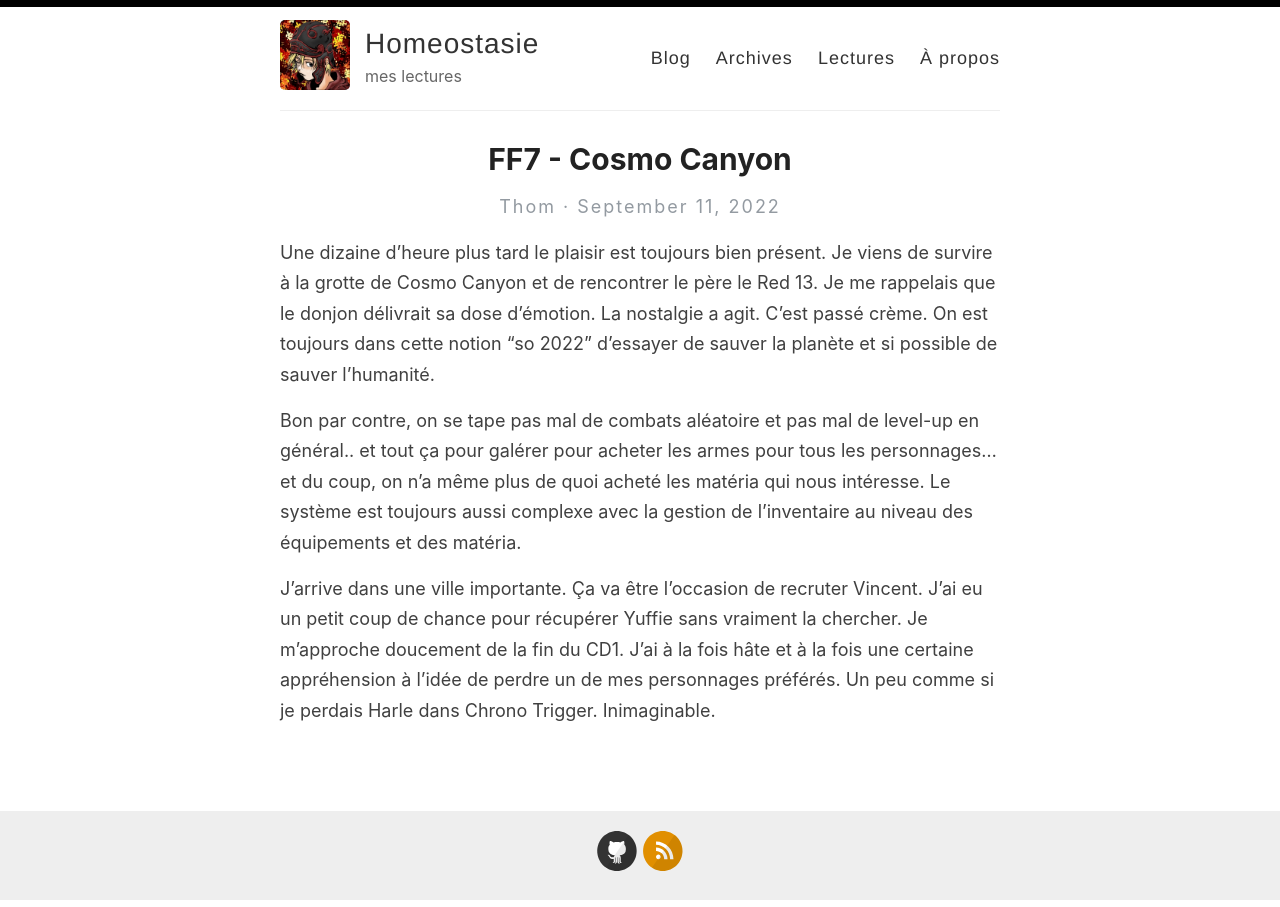
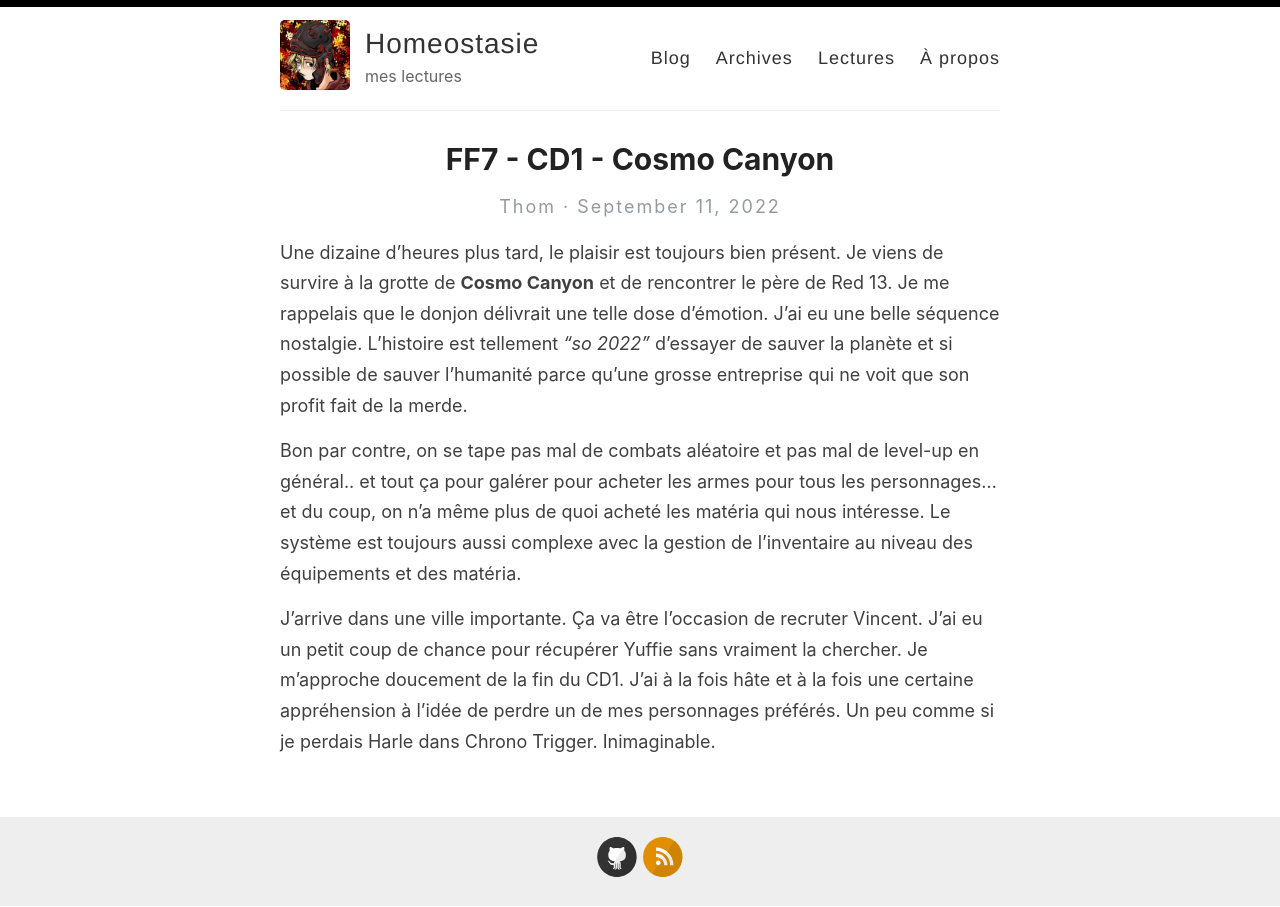
Before and after one commit to homeostasie/bouquins, a Jekyll site: the page built from _posts/2022-09-11-FF7-cd1-cosmo-canyon.md, in a window 1280 px wide. Built offline with Jekyll 4.4.1, drawn with Linux system fonts in a browser that asks for light colours; comment, search, counter and statistics services are not loaded.

Commit message:
FF7 correction

```diff
--- a/_posts/2022-09-11-FF7-cd1-cosmo-canyon.md
+++ b/_posts/2022-09-11-FF7-cd1-cosmo-canyon.md
@@ -1,11 +1,11 @@
 ---
 layout: post
-title: "FF7 - Cosmo Canyon"
+title: "FF7 - CD1 - Cosmo Canyon"
 categories: blog
 comments: true
 ---
 
-Une dizaine d'heure plus tard le plaisir est toujours bien présent. Je viens de survire à la grotte de Cosmo Canyon et de rencontrer le père le Red 13. Je me rappelais que le donjon délivrait sa dose d'émotion. La nostalgie a agit. C'est passé crème. On est toujours dans cette notion "so 2022" d'essayer de sauver la planète et si possible de sauver l'humanité.
+Une dizaine d'heures plus tard, le plaisir est toujours bien présent. Je viens de survire à la grotte de **Cosmo Canyon** et de rencontrer le père de Red 13. Je me rappelais que le donjon délivrait une telle dose d'émotion. J'ai eu une belle séquence nostalgie. L'histoire est tellement *"so 2022"* d'essayer de sauver la planète et si possible de sauver l'humanité parce qu'une grosse entreprise qui ne voit que son profit fait de la merde.
 
 Bon par contre, on se tape pas mal de combats aléatoire et pas mal de level-up en général.. et tout ça pour galérer pour acheter les armes pour tous les personnages... et du coup, on n'a même plus de quoi acheté les matéria qui nous intéresse. Le système est toujours aussi complexe avec la gestion de l'inventaire au niveau des équipements et des matéria.
 
```
